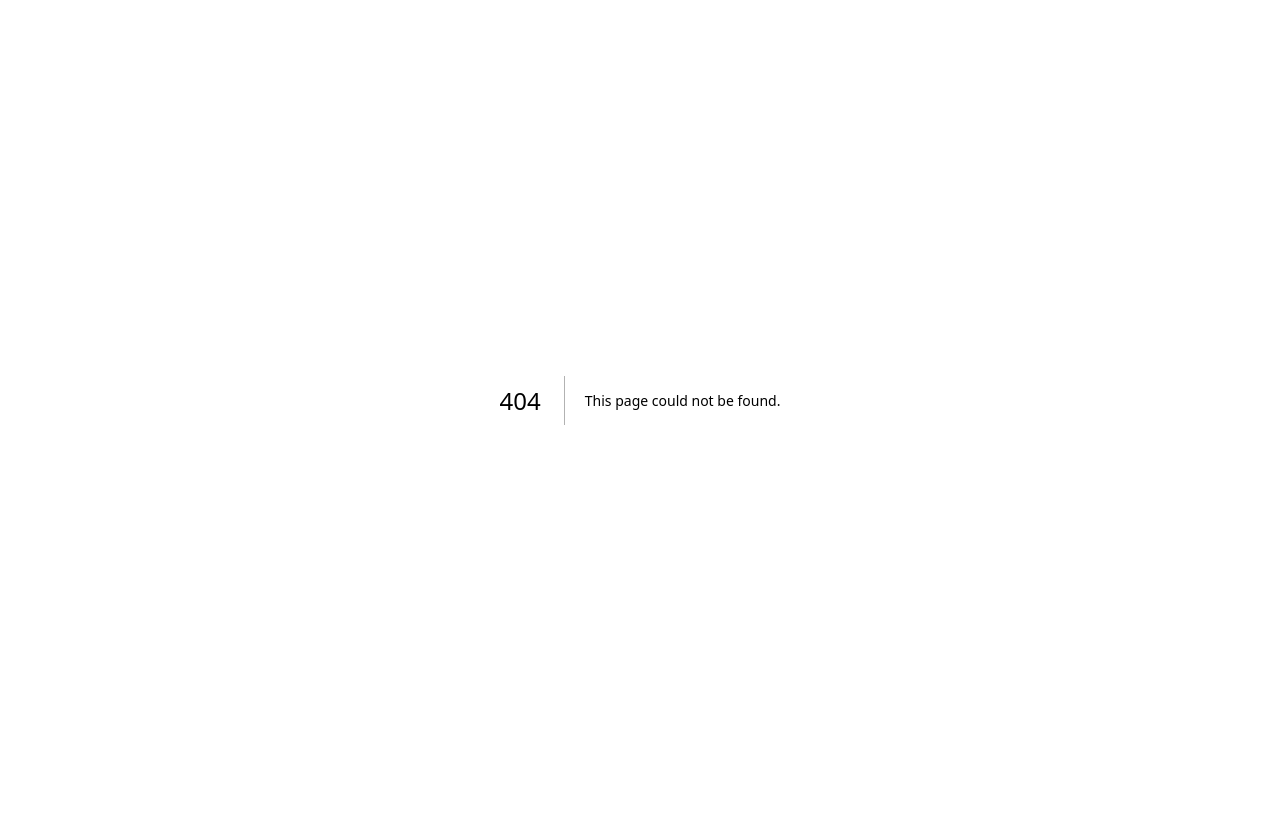
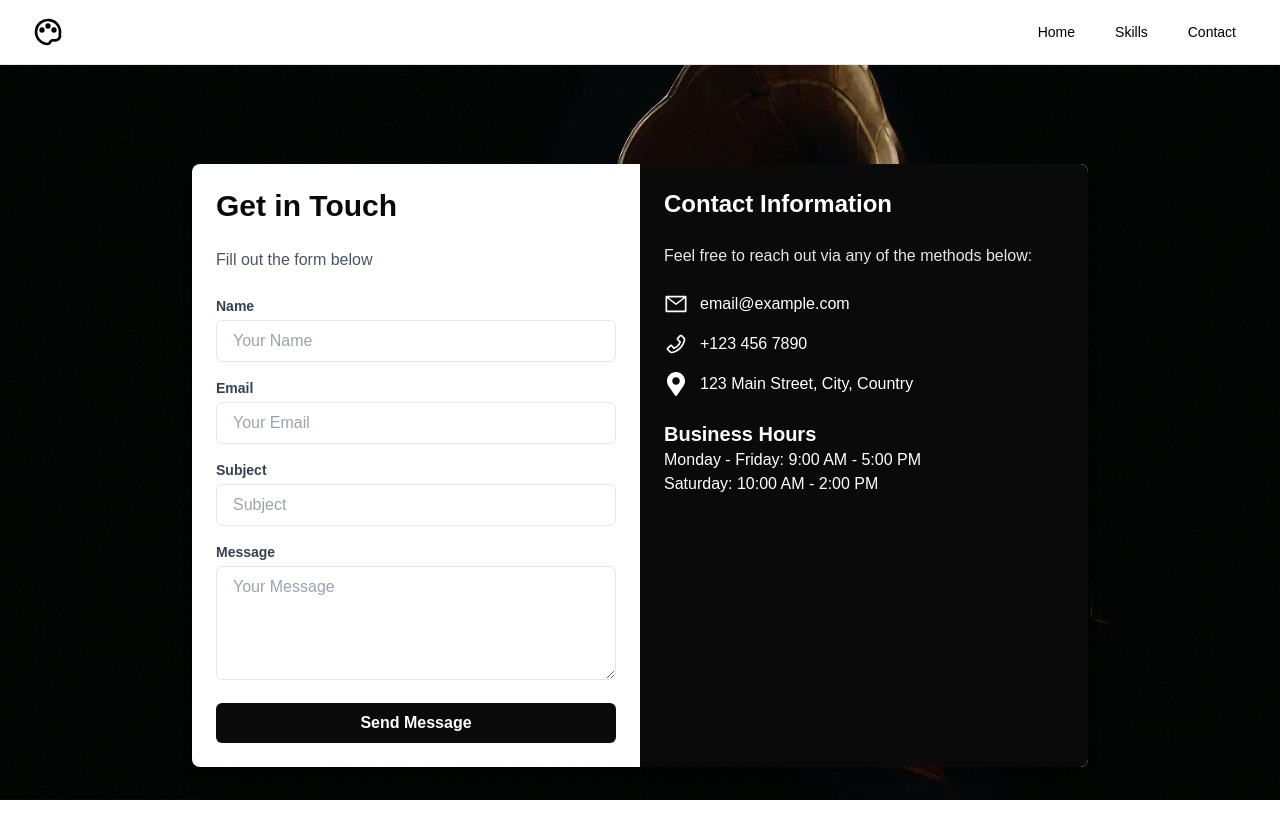
Before and after one commit to Genevive-Mbesi/create, a Next.js app in the folder create/: page /contact in a window 1280 px wide. Before the commit this address had no page. Shown: the top 838 px of the page. Before the commit the page ends 800 px from the top, so only its background shows below. Built offline with nearby package versions, Linux system fonts and the light colour scheme.

Commit message:
contacts

```diff
--- /dev/null
+++ b/create/src/app/contact/page.tsx
@@ -0,0 +1,113 @@
+import React from "react";
+import { AiOutlineMail, AiOutlinePhone } from "react-icons/ai";
+import { FaMapMarkerAlt } from "react-icons/fa";
+import Image from "next/image";
+import cover from "@/components/Images/cover.jpg";
+import Navbar from "../Navbar/page";
+
+const Contact: React.FC = () => {
+  return (
+    <div><Navbar/>
+    <div className="min-h-screen bg-gradient-to-b  flex items-center justify-center p-6">
+
+         <Image
+        src={cover}
+        alt="Cover image"
+        layout="fill"
+        objectFit="cover"
+        objectPosition="center"
+        priority
+        className="z-[-1]"
+      />
+      <div className="max-w-4xl w-full bg-white shadow-lg rounded-lg overflow-hidden">
+        <div className="grid md:grid-cols-2">
+          {/* Contact Form */}
+          <div className="p-6 space-y-6">
+            <h2 className="text-3xl font-bold text-neutral-950">Get in Touch</h2>
+            <p className="text-gray-600">
+              Fill out the form below
+            </p>
+            <form className="space-y-4">
+              <div>
+                <label className="block text-sm font-semibold text-gray-700">
+                  Name
+                </label>
+                <input
+                  type="text"
+                  placeholder="Your Name"
+                  className="w-full mt-1 px-4 py-2 border rounded-md focus:ring-2 focus:ring-teal-400 focus:outline-none"
+                />
+              </div>
+              <div>
+                <label className="block text-sm font-semibold text-gray-700">
+                  Email
+                </label>
+                <input
+                  type="email"
+                  placeholder="Your Email"
+                  className="w-full mt-1 px-4 py-2 border rounded-md focus:ring-2 focus:ring-neutral-950 focus:outline-none"
+                />
+              </div>
+              <div>
+                <label className="block text-sm font-semibold text-gray-700">
+                  Subject
+                </label>
+                <input
+                  type="text"
+                  placeholder="Subject"
+                  className="w-full mt-1 px-4 py-2 border rounded-md focus:ring-2 focus:ring-teal-950 focus:outline-none"
+                />
+              </div>
+              <div>
+                <label className="block text-sm font-semibold text-gray-700">
+                  Message
+                </label>
+                <textarea
+                  placeholder="Your Message"
+                  className="w-full mt-1 px-4 py-2 border rounded-md focus:ring-2 focus:ring-teal-400 focus:outline-none"
+                  rows={4}
+                ></textarea>
+              </div>
+              <button
+                type="submit"
+                className="w-full bg-neutral-950 text-white font-bold py-2 px-4 rounded-md hover:bg-neutral-400 transition duration-200"
+              >
+                Send Message
+              </button>
+            </form>
+          </div>
+
+          {/* Contact Info */}
+          <div className="bg-neutral-950 text-white p-6 space-y-6">
+            <h3 className="text-2xl font-bold">Contact Information</h3>
+            <p className="text-neutral-200">
+              Feel free to reach out via any of the methods below:
+            </p>
+            <div className="space-y-4">
+              <div className="flex items-center space-x-3">
+                <AiOutlineMail className="text-2xl" />
+                <span>email@example.com</span>
+              </div>
+              <div className="flex items-center space-x-3">
+                <AiOutlinePhone className="text-2xl" />
+                <span>+123 456 7890</span>
+              </div>
+              <div className="flex items-center space-x-3">
+                <FaMapMarkerAlt className="text-2xl" />
+                <span>123 Main Street, City, Country</span>
+              </div>
+            </div>
+            <div className="mt-6">
+              <h4 className="text-xl font-bold">Business Hours</h4>
+              <p>Monday - Friday: 9:00 AM - 5:00 PM</p>
+              <p>Saturday: 10:00 AM - 2:00 PM</p>
+            </div>
+          </div>
+        </div>
+      </div>
+    </div>
+    </div>
+  );
+};
+
+export default Contact;
--- a/create/src/app/page.tsx
+++ b/create/src/app/page.tsx
@@ -18,15 +18,14 @@ export default function Home() {
         className="z-[-1]"
       />
 
-  <div className="text-center mt-12">
+  <div className="pl-12 mt-12">
         <h1 className="text-5xl font-bold text-white animate-wave">Creative Portfolio</h1>
       </div>
-      <div className="relative z-10 flex flex-col items-center justify-center text-center min-h-screen">
+      <div className="relative z-10 flex  text-3xl flex-col pt-14 pl-12 min-h-screen">
 
-        <div className="bg-white rounded-lg shadow-lg p-6 max-w-md w-full animate-fade-in">
+        <div className=" rounded-lg shadow-lg p-6 max-w-md w-full animate-fade-in">
 
-          <h2 className="text-2xl font-bold mb-4 text-left">Get to know me </h2>
-          <p className="text-gray-700 text-left">
+          <p className="text-white text-left">
             Hello there!
             <br />
             I am<span className ='font-bold'> Genevive Mbesi</span>, a creative with an eye for turning ideas into a
```
